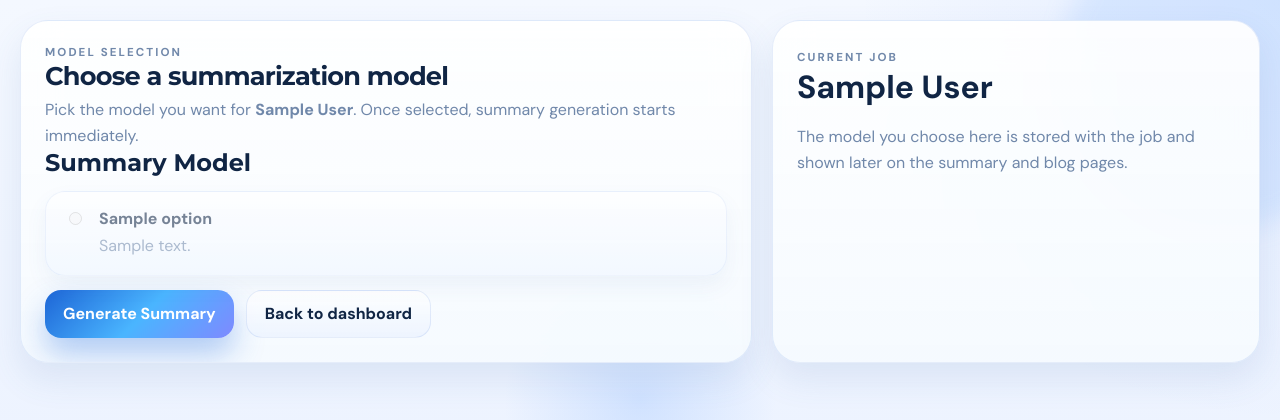
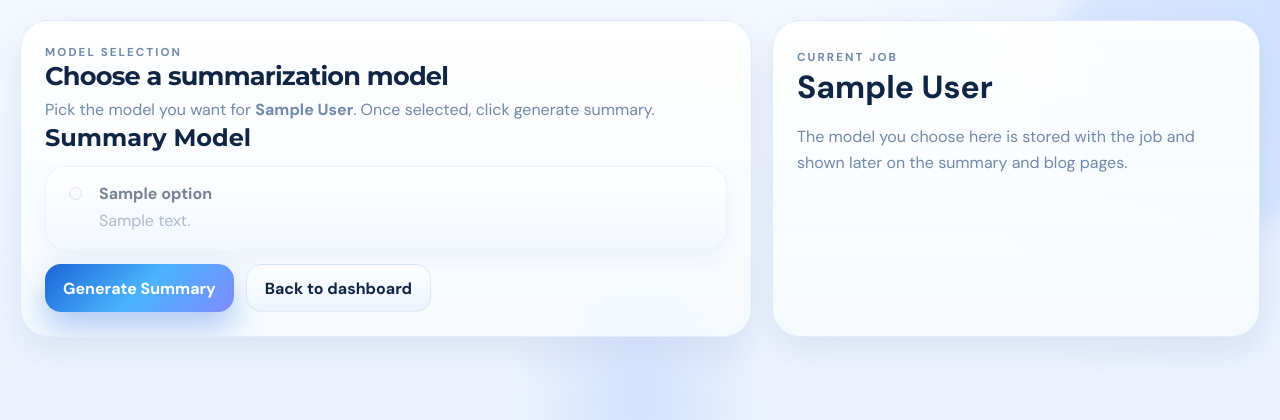
Before and after one commit to varad42/AIVTOBS, a Flask app: template templates/select_model.html in a window 1280 px wide. Shown: the top 420 px of the page. Run offline with Flask 3, Linux system fonts and the light colour scheme; the template is opened without the code that fills it: most values are stand-ins (such as "Sample title", 1, 10 or a date in 2020).

Commit message:
removed lines from view sum

```diff
--- a/templates/select_model.html
+++ b/templates/select_model.html
@@ -7,7 +7,7 @@
     <div class="content-panel">
         <p class="auth-eyebrow">Model selection</p>
         <h1 class="section-title">Choose a summarization model</h1>
-        <p class="section-subtitle">Pick the model you want for <strong>{{ job.get("display_name") or job.get("job_slug", job.job_id) }}</strong>. Once selected, summary generation starts immediately.</p>
+        <p class="section-subtitle">Pick the model you want for <strong>{{ job.get("display_name") or job.get("job_slug", job.job_id) }}</strong>. Once selected, click generate summary.</p>
 
         <form method="POST" class="surface-form">
             <div>
```
